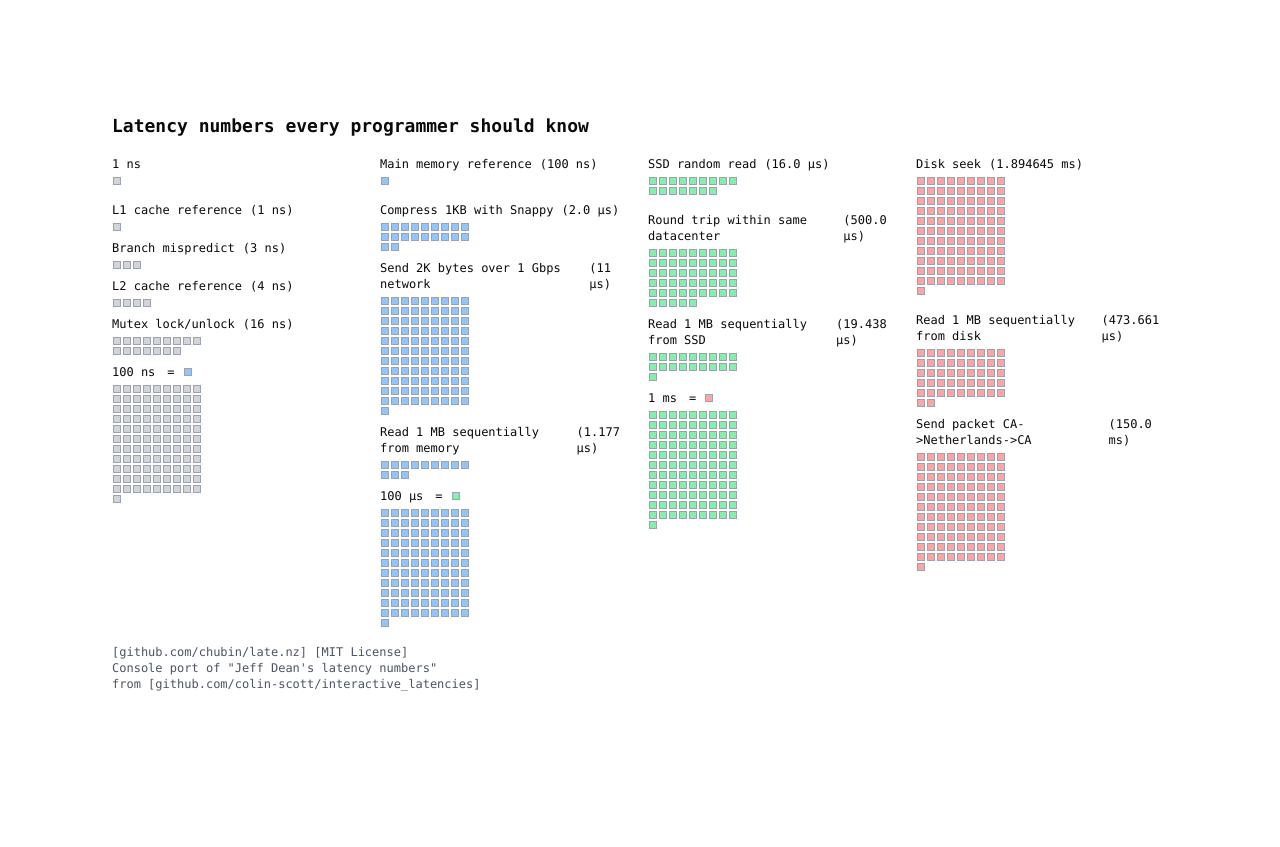
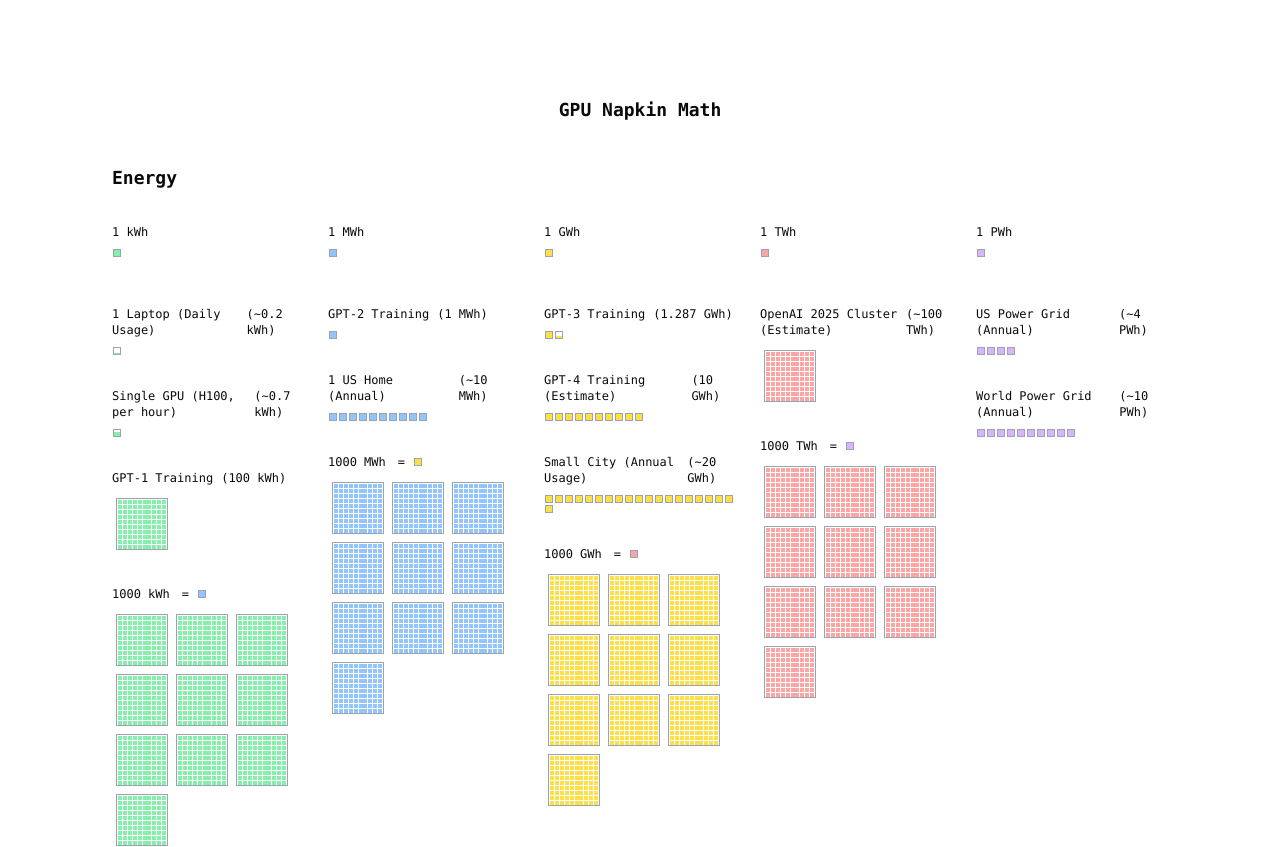
Before and after one commit to aniltolwani/gpu-latencies, a Next.js app: page / in a window 1280 px wide. Shown: the top 847 px of the page. Before the commit the page ends 804 px from the top, so only its background shows below. Built offline with nearby package versions, Linux system fonts and the light colour scheme.

Commit message:
pretty gucc

```diff
--- a/app/page.tsx
+++ b/app/page.tsx
@@ -1,11 +1,12 @@
 'use client';
 
-import { LatencyVisualizationComponent } from "@/components/latency-visualization";
+import { EnergyConsumptionVisualizationComponent } from "@/components/latency-visualization";
 
 export default function Home() {
   return (
     <main className="flex min-h-screen flex-col items-center justify-start p-24">
-      <LatencyVisualizationComponent />
+      <h1 className="text-lg font-bold mb-6 font-mono">GPU Napkin Math</h1>
+      <EnergyConsumptionVisualizationComponent />
     </main>
   );
 }
--- a/components/latency-visualization.tsx
+++ b/components/latency-visualization.tsx
@@ -3,32 +3,41 @@
 import React from 'react';
 import { Tooltip, TooltipContent, TooltipProvider, TooltipTrigger } from "@/components/ui/tooltip"
 
-const latencyData = [
+const energyData = [
+  // Column 1: kWh (Small scale)
   [
-    { label: '1 ns', blocks: 1, color: 'bg-gray-300', scale: true },
-    { label: 'L1 cache reference', value: '1 ns', blocks: 1, color: 'bg-gray-300' },
-    { label: 'Branch mispredict', value: '3 ns', blocks: 3, color: 'bg-gray-300' },
-    { label: 'L2 cache reference', value: '4 ns', blocks: 4, color: 'bg-gray-300' },
-    { label: 'Mutex lock/unlock', value: '16 ns', blocks: 16, color: 'bg-gray-300' },
-    { label: '100 ns', blocks: 100, color: 'bg-gray-300', nextColor: 'bg-blue-300', scale: true, equivalency: true },
+    { label: '1 kWh', blocks: 1, color: 'bg-green-300', scale: true },
+    { label: '1 Laptop (Daily Usage)', value: '~0.2 kWh', blocks: 0.2, color: 'bg-green-300' },
+    { label: 'Single GPU (H100, per hour)', value: '~0.7 kWh', blocks: 0.7, color: 'bg-green-300' },
+    { label: 'GPT-1 Training', value: '100 kWh', blocks: 100, color: 'bg-green-300'},
+    { label: '1000 kWh', value: '1000 kWh', blocks: 1000, color: 'bg-green-300', nextColor: 'bg-blue-300', scale: true, equivalency: true },
   ],
+  // Column 2: MWh (Medium scale)
   [
-    { label: 'Main memory reference', value: '100 ns', blocks: 1, color: 'bg-blue-300' },
-    { label: 'Compress 1KB with Snappy', value: '2.0 μs', blocks: 20, color: 'bg-blue-300' },
-    { label: 'Send 2K bytes over 1 Gbps network', value: '11 μs', blocks: 110, color: 'bg-blue-300' },
-    { label: 'Read 1 MB sequentially from memory', value: '1.177 μs', blocks: 12, color: 'bg-blue-300' },
-    { label: '100 μs', blocks: 100, color: 'bg-blue-300', nextColor: 'bg-green-300', scale: true, equivalency: true },
+    { label: '1 MWh', blocks: 1, color: 'bg-blue-300', scale: true },
+    { label: 'GPT-2 Training', value: '1 MWh', blocks: 1, color: 'bg-blue-300' },
+    { label: '1 US Home (Annual)', value: '~10 MWh', blocks: 10, color: 'bg-blue-300' },
+    { label: '1000 MWh', value: '1000 MWh', blocks: 1000, color: 'bg-blue-300', nextColor: 'bg-yellow-300', scale: true, equivalency: true },
   ],
+  // Column 3: GWh (Large scale)
   [
-    { label: 'SSD random read', value: '16.0 μs', blocks: 16, color: 'bg-green-300' },
-    { label: 'Round trip within same datacenter', value: '500.0 μs', blocks: 50, color: 'bg-green-300' },
-    { label: 'Read 1 MB sequentially from SSD', value: '19.438 μs', blocks: 19, color: 'bg-green-300' },
-    { label: '1 ms', blocks: 100, color: 'bg-green-300', nextColor: 'bg-red-300', scale: true, equivalency: true },
+    { label: '1 GWh', blocks: 1, color: 'bg-yellow-300', scale: true },
+    { label: 'GPT-3 Training', value: '1.287 GWh', blocks: 1.287, color: 'bg-yellow-300'},
+    { label: 'GPT-4 Training (Estimate)', value: '10 GWh', blocks: 10, color: 'bg-yellow-300' },
+    { label: 'Small City (Annual Usage)', value: '~20 GWh', blocks: 20, color: 'bg-yellow-300'},
+    { label: '1000 GWh', value: '1000 GWh', blocks: 1000, color: 'bg-yellow-300', nextColor: 'bg-red-300', scale: true, equivalency: true },
   ],
+  // Column 4: TWh (Massive scale)
   [
-    { label: 'Disk seek', value: '1.894645 ms', blocks: 189, color: 'bg-red-300' },
-    { label: 'Read 1 MB sequentially from disk', value: '473.661 μs', blocks: 47, color: 'bg-red-300' },
-    { label: 'Send packet CA->Netherlands->CA', value: '150.0 ms', blocks: 150, color: 'bg-red-300' },
+    { label: '1 TWh', blocks: 1, color: 'bg-red-300', scale: true },
+    { label: 'OpenAI 2025 Cluster (Estimate)', value: '~100 TWh', blocks: 100, color: 'bg-red-300' },
+    { label: '1000 TWh', value: '1000 TWh', blocks: 1000, color: 'bg-red-300', nextColor: 'bg-purple-300', scale: true, equivalency: true },
+  ],
+  // Column 5: PWh (Extreme scale)
+  [
+    { label: '1 PWh', blocks: 1, color: 'bg-purple-300', scale: true },
+    { label: 'US Power Grid (Annual)', value: '~4 PWh', blocks: 4, color: 'bg-purple-300' },
+    { label: 'World Power Grid (Annual)', value: '~10 PWh', blocks: 10, color: 'bg-purple-300' },
   ],
 ];
 
@@ -36,16 +45,66 @@
   <div className={`w-2 h-2 ${color} border border-gray-400 m-px inline-block`} />
 );
 
-const LatencyItem = ({ label, value, blocks, color, nextColor, scale, equivalency }: { label: string; value?: string; blocks: number; color: string; nextColor?: string; scale?: boolean; equivalency?: boolean }) => {
-  const maxDisplayBlocks = 100;
-  const displayBlocks = Math.min(blocks, maxDisplayBlocks);
+const PartialBlock = ({ fraction, color }: { fraction: number; color: string }) => (
+  <div className={`w-2 h-2 border border-gray-400 m-px inline-block relative overflow-hidden`}>
+    <div
+      className={`${color} absolute bottom-0 left-0 right-0`}
+      style={{ height: `${fraction * 100}%` }}
+    />
+  </div>
+);
+
+const BlockGrid = ({ color, count }: { color: string; count: number }) => (
+  <div className="inline-block m-1 border border-gray-400 p-px">
+    <div className="grid grid-cols-10 gap-px w-12 h-12">
+      {Array(100).fill(0).map((_, i) => (
+        <div key={i} className={`w-1 h-1 ${i < count ? color : 'bg-gray-100'}`} />
+      ))}
+    </div>
+  </div>
+);
+
+const EnergyItem = ({
+  label,
+  value,
+  blocks,
+  color,
+  nextColor,
+  scale,
+  equivalency,
+}: {
+  label: string;
+  value?: string;
+  blocks: number;
+  color: string;
+  nextColor?: string;
+  scale?: boolean;
+  equivalency?: boolean;
+}) => {
+  const fullGrids = Math.floor(blocks / 100);
+  const remainingBlocks = Math.floor(blocks % 100);
+  const fractionalPart = blocks % 1;
+
+  const getUnit = (blocks: number) => {
+    if (blocks >= 1e9) return 'TWh';
+    if (blocks >= 1e6) return 'GWh';
+    if (blocks >= 1e3) return 'MWh';
+    return 'kWh';
+  };
+
+  const formatBlocks = (blocks: number) => {
+    if (blocks >= 1e9) return (blocks / 1e9).toFixed(3);
+    if (blocks >= 1e6) return (blocks / 1e6).toFixed(3);
+    if (blocks >= 1e3) return (blocks / 1e3).toFixed(3);
+    return blocks.toFixed(3);
+  };
 
   return (
     <TooltipProvider>
       <Tooltip>
         <TooltipTrigger asChild>
-          <div className="mb-4">
-            <div className="text-xs mb-1 flex items-center">
+          <div className="mb-8 py-2"> {/* Updated: increased margin-bottom and added padding-y */}
+            <div className="text-xs mb-2 flex items-center"> {/* Updated: increased margin-bottom */}
               <span className="mr-1">{label}</span>
               {equivalency && nextColor && (
                 <span className="flex items-center">
@@ -55,38 +114,65 @@
               )}
               {value && !equivalency && <span className="ml-1">({value})</span>}
             </div>
-            <div className="flex flex-wrap w-24">
-              {Array(displayBlocks).fill(0).map((_, i) => (
-                <Block key={i} color={color} />
-              ))}
+            <div className="flex flex-wrap items-end">
+              {blocks >= 100 ? (
+                <>
+                  {Array(Math.ceil(fullGrids / 10)).fill(0).map((_, rowIndex) => (
+                    <div key={rowIndex} className="flex flex-wrap w-full">
+                      {Array(Math.min(10, fullGrids - rowIndex * 10)).fill(0).map((_, i) => (
+                        <BlockGrid key={i} color={color} count={100} />
+                      ))}
+                    </div>
+                  ))}
+                  {remainingBlocks > 0 && (
+                    <BlockGrid color={color} count={remainingBlocks} />
+                  )}
+                  {fractionalPart > 0 && (
+                    <PartialBlock fraction={fractionalPart} color={color} />
+                  )}
+                </>
+              ) : (
+                <div className="flex flex-wrap">
+                  {Array(Math.floor(blocks)).fill(0).map((_, i) => (
+                    <Block key={i} color={color} />
+                  ))}
+                  {fractionalPart > 0 && (
+                    <PartialBlock key="partial" fraction={fractionalPart} color={color} />
+                  )}
+                </div>
+              )}
             </div>
           </div>
         </TooltipTrigger>
         <TooltipContent>
-          <p>{label}: {blocks} {scale ? 'units' : 'ns'}</p>
+          <p>
+            {label}: {formatBlocks(blocks)} {getUnit(blocks)}
+          </p>
         </TooltipContent>
       </Tooltip>
     </TooltipProvider>
   );
 };
 
-export function LatencyVisualizationComponent() {
+export function EnergyConsumptionVisualizationComponent() {
   return (
-    <div className="p-4 bg-white font-mono text-sm">
-      <h2 className="text-lg font-bold mb-4">Latency numbers every programmer should know</h2>
-      <div className="grid grid-cols-1 md:grid-cols-2 lg:grid-cols-4 gap-4">
-        {latencyData.map((column, colIndex) => (
-          <div key={colIndex} className="space-y-2">
+    <div className="p-4 bg-white font-mono text-sm mx-auto">
+      <h2 className="text-lg font-bold mb-6"> {/* Updated: increased margin-bottom */}
+        Energy
+      </h2>
+      <div className="grid grid-cols-1 sm:grid-cols-2 md:grid-cols-3 lg:grid-cols-4 xl:grid-cols-5 gap-6"> {/* Updated: increased gap */}
+        {energyData.map((column, colIndex) => (
+          <div key={colIndex} className="space-y-4"> {/* Updated: increased space-y */}
             {column.map((item, itemIndex) => (
-              <LatencyItem key={itemIndex} {...item} />
+              <EnergyItem key={itemIndex} {...item} />
             ))}
           </div>
         ))}
       </div>
       <div className="mt-4 text-xs text-gray-600">
         <p>[github.com/chubin/late.nz] [MIT License]</p>
-        <p>Console port of "Jeff Dean's latency numbers"</p>
-        <p>from [github.com/colin-scott/interactive_latencies]</p>
+        <p>Adapted from "Jeff Dean's latency numbers"</p>
+        <p>Original: [github.com/colin-scott/interactive_latencies]</p>
       </div>
     </div>
   );
```
